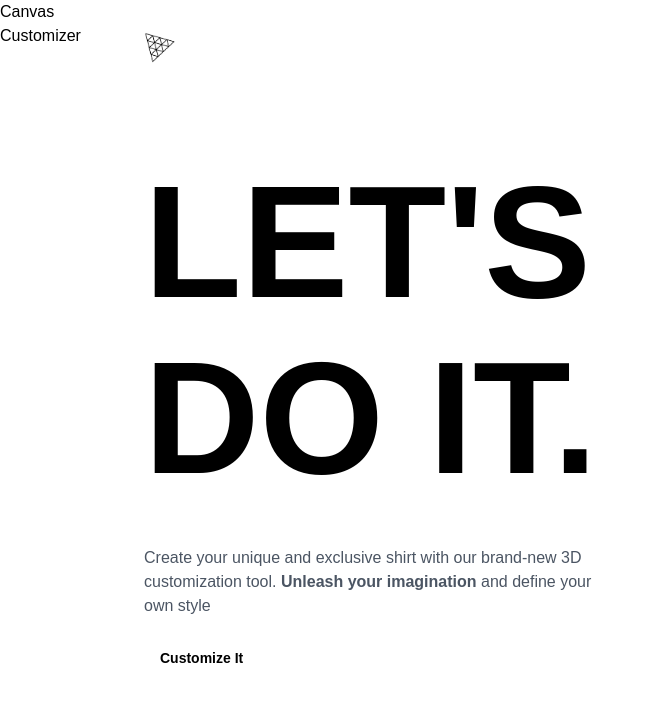
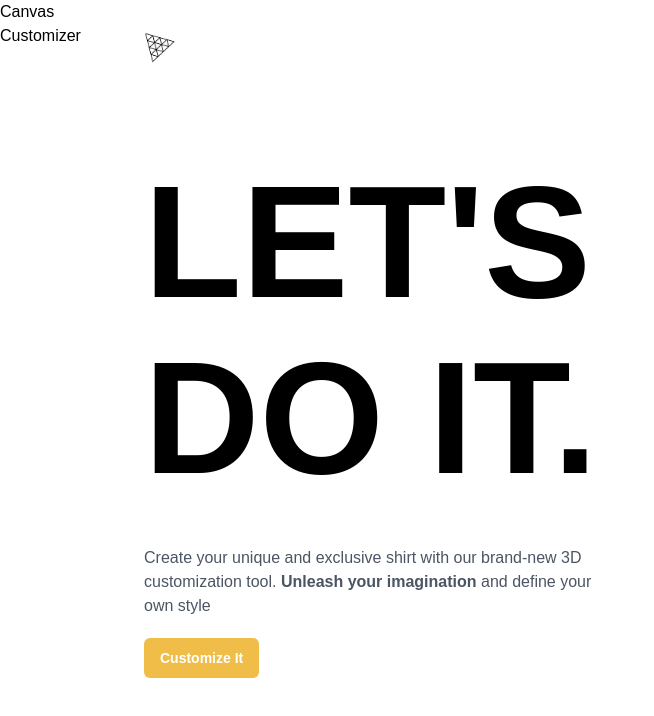
Before and after one commit to Wutche/Threejs, a React (Vite) app in the folder client/: page / in a window 1280 px wide. Shown: the top 716 px of the page, without its empty margins (0-654 px from the left). Built offline with nearby package versions, Linux system fonts and the light colour scheme; a web font is replaced by a local one.

Commit message:
done with home page and added some functionalities

```diff
--- a/client/src/components/CustomButton.jsx
+++ b/client/src/components/CustomButton.jsx
@@ -1,8 +1,24 @@
 /** @format */
+import { useSnapshot } from "valtio";
+import state from "../store";
 
 const CustomButton = ({ type, title, handleClick, customStyles }) => {
+	const snap = useSnapshot(state);
+
+	const generateStyle = (type) => {
+		if (type === "filled") {
+			return {
+				backgroundColor: snap.color,
+				color: "#fff",
+			};
+		}
+	};
+
 	return (
-		<button className={`px-2 py-1.5 flex-1 rounded-md ${customStyles}`}>
+		<button
+			className={`px-2 py-1.5 flex-1 rounded-md ${customStyles}`}
+			style={generateStyle(type)}
+			onClick={handleClick}>
 			{title}
 		</button>
 	);
```
